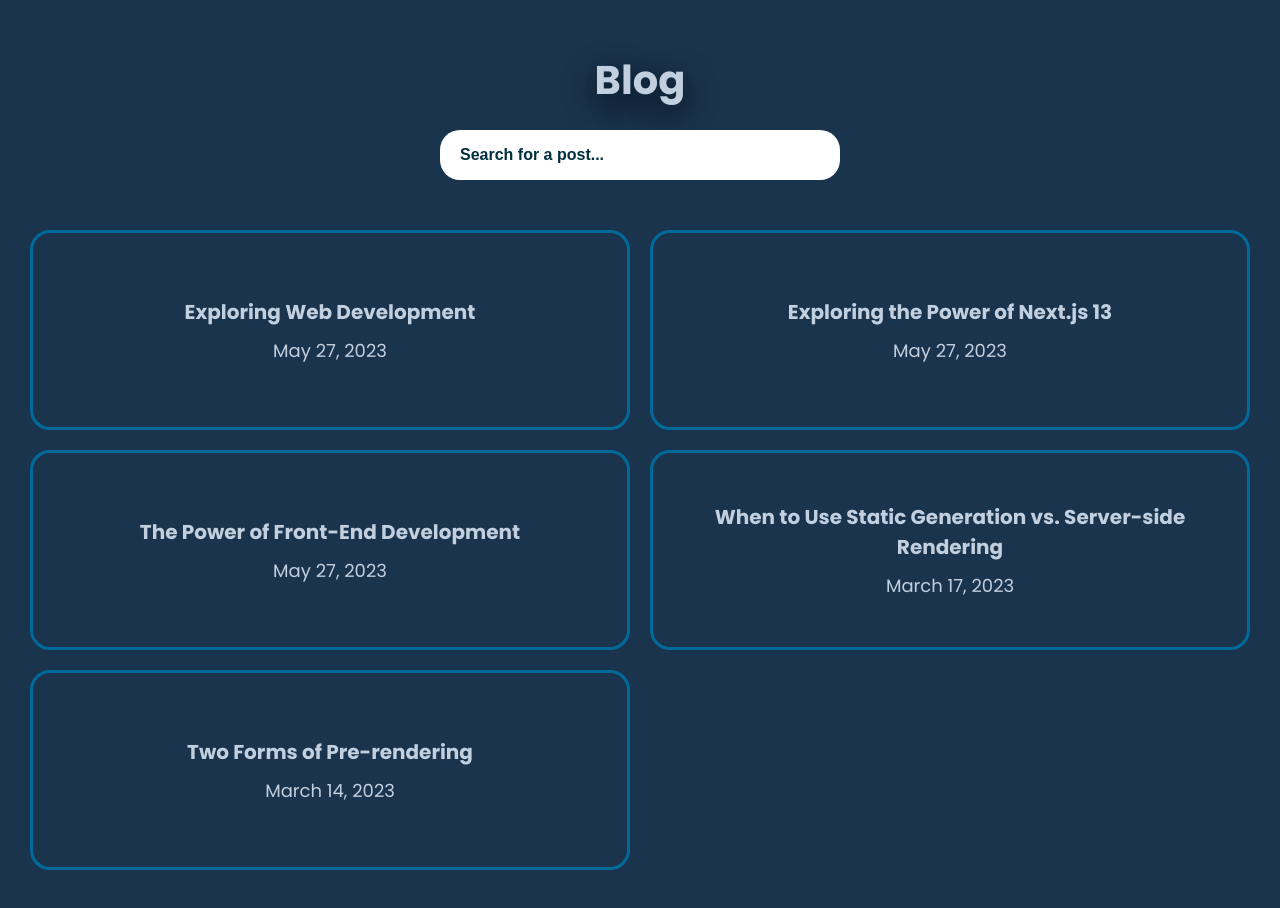
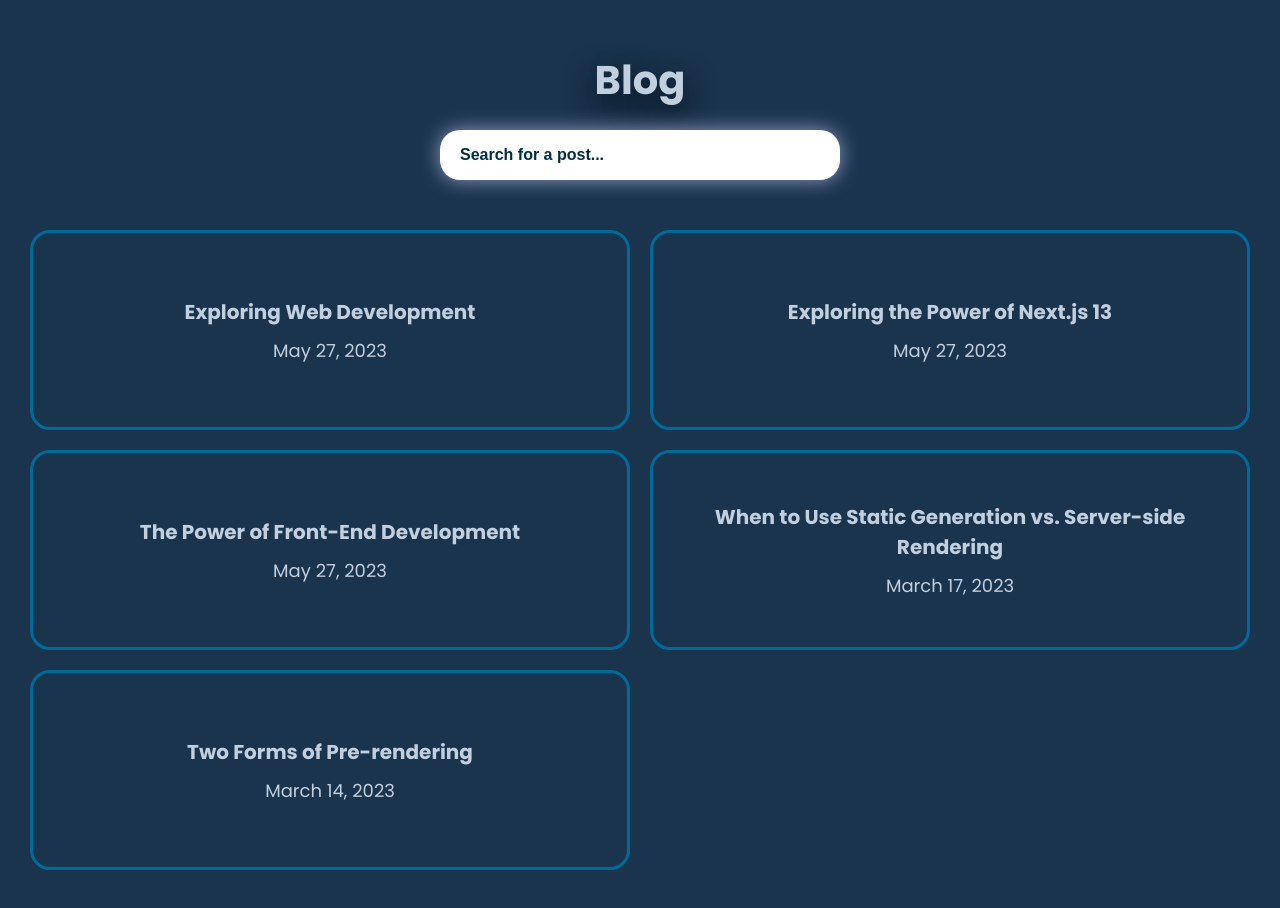
Before and after one commit to Michalis-Mel/m2-blog, a Next.js app: page / in a window 1280 px wide. Shown: the part 800-1708 px from the top of the page. Built offline with nearby package versions, Linux system fonts and the light colour scheme.

Commit message:
search bar style

```diff
--- a/app/styles/_home.scss
+++ b/app/styles/_home.scss
@@ -51,7 +51,6 @@ main.home > .row {
         margin-bottom: 40px;
 
         input {
-          z-index: 2;
           outline: none;
           font-size: 16px;
           width: 100%;
@@ -60,6 +59,7 @@ main.home > .row {
           border-radius: 20px;
           padding: 10px 20px;
           box-sizing: border-box;
+          box-shadow: 0 0 20px rgba(201, 201, 251, 0.7);
 
           &::placeholder {
             color: var(--bodyDark);
--- a/app/styles/app.css
+++ b/app/styles/app.css
@@ -277,7 +277,6 @@ main.home > .row .posts .post-list .post_search {
   margin-bottom: 40px;
 }
 main.home > .row .posts .post-list .post_search input {
-  z-index: 2;
   outline: none;
   font-size: 16px;
   width: 100%;
@@ -286,6 +285,7 @@ main.home > .row .posts .post-list .post_search input {
   border-radius: 20px;
   padding: 10px 20px;
   box-sizing: border-box;
+  box-shadow: 0 0 20px rgba(201, 201, 251, 0.7);
 }
 main.home > .row .posts .post-list .post_search input::-moz-placeholder {
   color: var(--bodyDark);
```
Also changed, not shown: 1 other file (tests, documents, lock files or other folders).
